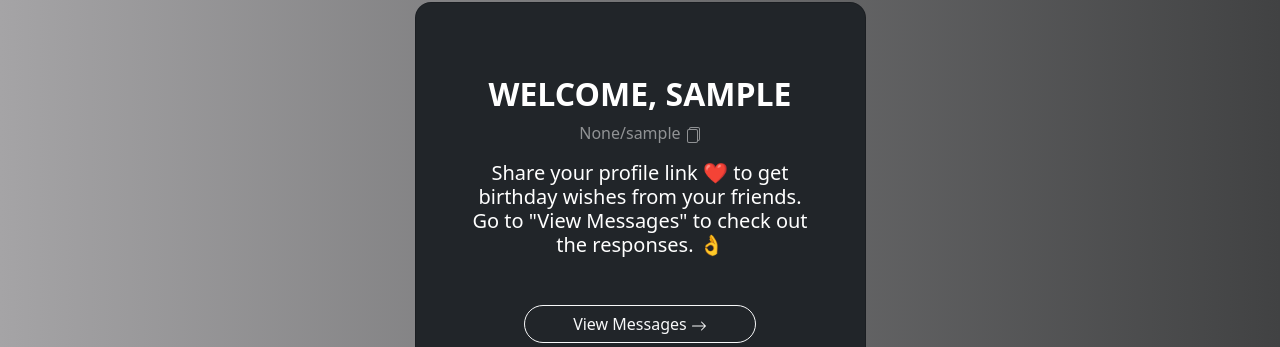
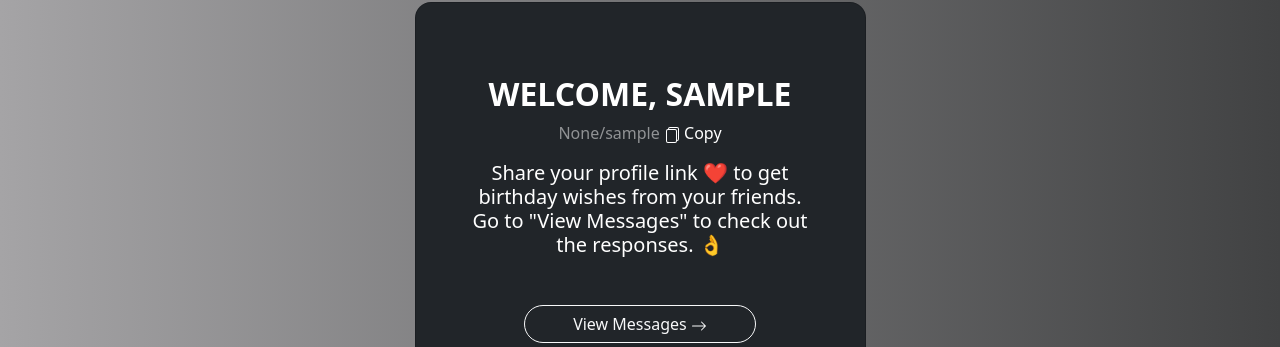
Before and after one commit to kelue/birthday-app, a Flask app: page /dashboard in a window 1280 px wide. Shown: the part 214-561 px from the top of the page. Run offline with Flask 2, Linux system fonts and the light colour scheme; the visitor is signed in with stand-in values (Sample User, id 1); parts of the project's set-up code (start-up, migrations or seed data) failed here and were passed over; some libraries are stand-ins or nearby versions; some web fonts are replaced.

Commit message:
add copy label to copy icon

```diff
--- a/templates/dashboard.html
+++ b/templates/dashboard.html
@@ -16,9 +16,9 @@
             <div class="card-body p-5 text-center">
                 <div class="mb-md-5 mt-md-4">
                     <h2 class="fw-bold mb-2 text-uppercase">Welcome, {{ user }}</h2>
-                    <p class="text-white-50 mb-3" id="user-link">{{ link }}/{{ user }} <span><svg id="copy-text" xmlns="http://www.w3.org/2000/svg" width="16" height="16" fill="currentColor" class="bi bi-files" viewBox="0 0 16 16">
+                    <p class="text-white-50 mb-3" id="user-link">{{ link }}/{{ user }} <span id="copy-text" class="text-white" style="cursor: pointer;"><svg  xmlns="http://www.w3.org/2000/svg" width="16" height="16" fill="currentColor" class="bi bi-files" viewBox="0 0 16 16">
                       <path d="M13 0H6a2 2 0 0 0-2 2 2 2 0 0 0-2 2v10a2 2 0 0 0 2 2h7a2 2 0 0 0 2-2 2 2 0 0 0 2-2V2a2 2 0 0 0-2-2zm0 13V4a2 2 0 0 0-2-2H5a1 1 0 0 1 1-1h7a1 1 0 0 1 1 1v10a1 1 0 0 1-1 1zM3 4a1 1 0 0 1 1-1h7a1 1 0 0 1 1 1v10a1 1 0 0 1-1 1H4a1 1 0 0 1-1-1V4z"/>
-                    </svg></span></p>
+                    </svg> Copy</span></p>
 
                     <h5 class="text-white mb-5">Share your profile link ❤️ to get birthday wishes from your friends. Go to "View Messages" to check out the responses. 👌</h5>
 
```
